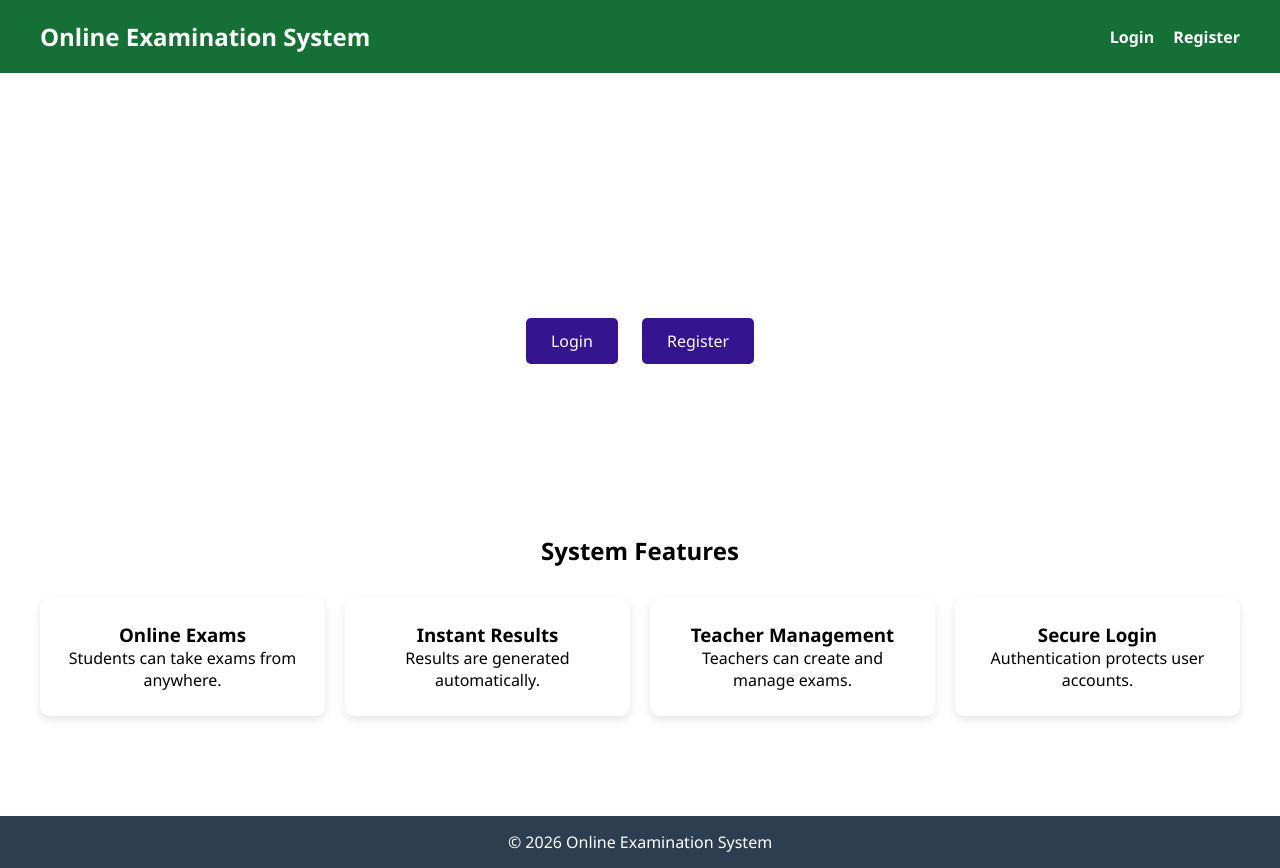
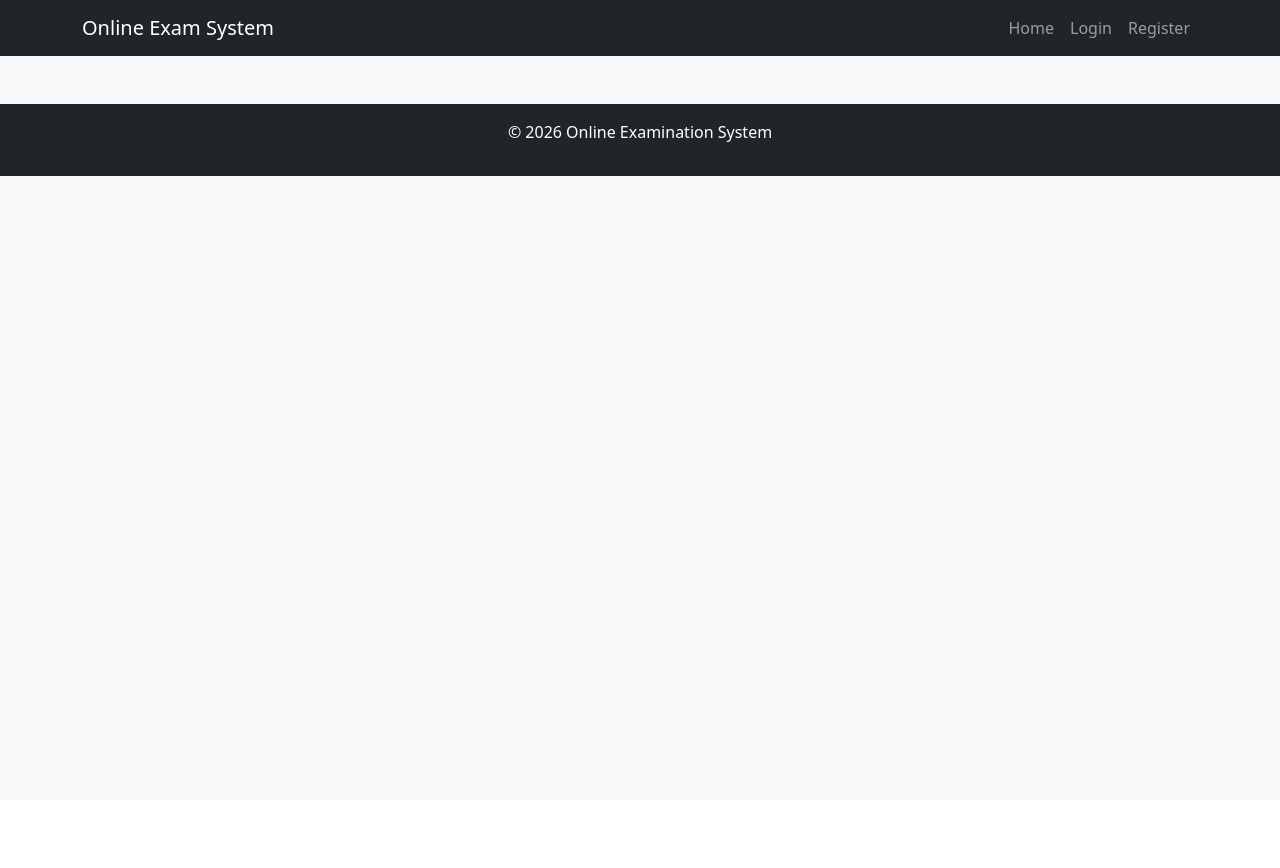
Before and after one commit to Yusuf8856/online-exam-system, a Django app: page / in a window 1280 px wide. After the commit the page ends 176 px from the top, so only its background shows below. Run offline with Django 5.2, Linux system fonts and the light colour scheme.

Commit message:
Revert "Added HOME_PAGE,LOGIN_PAGE,REGISTER_PAGE"
This reverts commit a5e7e5fbf91263d3bdb38968e2de799316324e2a.

```diff
--- a/backend/apps/users/urls.py
+++ b/backend/apps/users/urls.py
@@ -3,6 +3,4 @@ from . import views
 
 urlpatterns = [
     path('', views.home, name='home'),
-    path('login/', views.login_view, name='login'),
-    path('register/', views.register_view, name='register'),
 ]
--- a/backend/apps/users/views.py
+++ b/backend/apps/users/views.py
@@ -3,7 +3,3 @@ from django.shortcuts import render
 # Create your views here.
 def home(request):
     return render(request, "base.html")
-def login_view(request):
-    return render(request, 'auth/login.html')
-def register_view(request):
-    return render(request, 'auth/register.html')
--- a/backend/static/css/style.css
+++ b/backend/static/css/style.css
@@ -1,229 +1,3 @@
-/* Reset default spacing */
-*{
-margin:0;
-padding:0;
-box-sizing:border-box;
-font-family:Segoe UI, Arial;
+body {
+background-color: #f8f9fa;
 }
-
-/* ---------------- BODY BACKGROUND ---------------- */
-/* Remove flex here because it breaks multi-section pages like home page */
-body{
-min-height:100vh;
-background:linear-gradient(135deg,#276359);
-}
-
-/* ---------------- LOGIN / SIGNUP CENTER WRAPPER ---------------- */
-/* This wrapper centers only login/signup cards */
-.wrapper{
-width:100%;
-min-height:100vh;
-display:flex;
-justify-content:center;
-align-items:center;
-}
-
-/* ---------------- LOGIN CARD ---------------- */
-.login-card{
-width:500px;
-padding:40px;
-background:#8EBBA7;
-border-radius:12px;
-box-shadow:0 15px 35px rgba(0,0,0,0.2);
-text-align:center;
-}
-
-/* Title */
-.login-card h1{
-color:#147034;
-margin-bottom:5px;
-}
-
-/* Subtitle */
-.subtitle{
-color:#103477;
-margin-bottom:30px;
-}
-
-/* Form group spacing */
-.form-group{
-text-align:left;
-margin-bottom:20px;
-}
-
-/* Labels */
-.form-group label{
-font-weight:600;
-display:block;
-margin-bottom:6px;
-}
-
-/* Inputs and select */
-.form-group input,
-.form-group select{
-width:100%;
-padding:10px;
-border-radius:6px;
-border:1px solid #ccc;
-font-size:14px;
-}
-
-/* Input focus effect */
-.form-group input:focus,
-.form-group select:focus{
-border-color:#147034;
-outline:none;
-}
-
-/* ---------------- CAPTCHA ---------------- */
-.captcha-section{
-margin-top:10px;
-margin-bottom:20px;
-display:flex;
-align-items:center;
-gap:10px;
-}
-
-/* Captcha box */
-.captcha-box{
-display:flex;
-justify-content:space-between;
-align-items:center;
-margin-bottom:10px;
-gap:52px;
-}
-
-/* Captcha text */
-#captcha{
-font-size:20px;
-font-weight:bold;
-background:#f3f3f3;
-padding:8px 15px;
-border-radius:5px;
-letter-spacing:2px;
-}
-
-#captchaInput{
-flex:1;
-height:45px;
-padding:10px;
-font-size:14px;
-border-radius:6px;
-border:1px solid #ccc;
-}
-
-/* Refresh button */
-.captcha-box button{
-background:#147034;
-color:white;
-border:none;
-padding:6px 12px;
-border-radius:5px;
-cursor:pointer;
-}
-
-/* ---------------- BUTTON ---------------- */
-.login-btn{
-width:100%;
-padding:12px;
-background:#147034;
-color:white;
-border:none;
-border-radius:8px;
-font-size:16px;
-cursor:pointer;
-transition:0.3s;
-}
-
-/* Button hover */
-.login-btn:hover{
-background:#2e32a8;
-}
-
-/* Register link */
-.register-text{
-margin-top:15px;
-}
-
-.register-text a{
-color:#4e54c8;
-font-weight:bold;
-text-decoration:none;
-}
-
-/* ================= HOME PAGE STYLE ================= */
-
-/* Navigation bar */
-.navbar{
-display:flex;
-justify-content:space-between;
-align-items:center;
-padding:20px 40px;
-background:#147034;
-color:white;
-}
-
-/* Login/Register buttons in navbar */
-.nav-btn{
-color:white;
-text-decoration:none;
-margin-left:15px;
-font-weight:600;
-}
-
-/* ---------------- HERO SECTION ---------------- */
-/* Main introduction area */
-.hero{
-text-align:center;
-padding:100px 20px;
-color:white;
-}
-
-/* Hero buttons */
-.main-btn{
-display:inline-block;
-padding:12px 25px;
-margin:10px;
-background:#35148f;
-color:white;
-text-decoration:none;
-border-radius:5px;
-}
-
-.hero p{
-margin-top:20px;
-}
-.hero-buttons{
-margin-top:50px;
-}
-
-/* ---------------- FEATURES SECTION ---------------- */
-.features{
-padding:60px 40px;
-text-align:center;
-}
-
-/* Grid layout for feature cards */
-.feature-container{
-display:grid;
-grid-template-columns:repeat(auto-fit,minmax(220px,1fr));
-gap:20px;
-margin-top:30px;
-}
-
-/* Individual feature card */
-.feature-card{
-background:white;
-padding:25px;
-border-radius:10px;
-box-shadow:0 4px 10px rgba(0,0,0,0.1);
-}
-
-/* ---------------- FOOTER ---------------- */
-.footer{
-text-align:center;
-padding:15px;
-background:#2c3e50;
-color:white;
-margin-top:40px;
-}
--- a/backend/templates/base.html
+++ b/backend/templates/base.html
@@ -1,74 +1,89 @@
+{% load static %}
+
 <!DOCTYPE html>
-<html>
+<html lang="en">
+
 <head>
-    {% load static %}
-    <title>Online Examination System</title>
-    <link rel="stylesheet" href="{% static 'css/style.css' %}">
+
+<meta charset="UTF-8">
+<meta name="viewport" content="width=device-width, initial-scale=1.0">
+
+<title>{% block title %}Online Examination System{% endblock %}</title>
+
+<!-- Bootstrap CSS -->
+<link href="https://cdn.jsdelivr.net/npm/bootstrap@5.3.0/dist/css/bootstrap.min.css" rel="stylesheet">
+
+<!-- Custom CSS -->
+<link rel="stylesheet" href="{% static 'css/style.css' %}">
+
 </head>
+
 
 <body>
 
-<!-- Navigation Bar -->
-<div class="navbar">
-    <h2>Online Examination System</h2>
-    <div>
-        <a href="{% url 'login' %}" class="nav-btn">Login</a>
-        <a href="{% url 'register' %}" class="nav-btn">Register</a>
-    </div>
-</div>
+<!-- Navbar -->
 
-<!-- Hero Section -->
-<div class="hero">
+<nav class="navbar navbar-expand-lg navbar-dark bg-dark">
 
-    <h1>Welcome to Online Examination System</h1>
+<div class="container">
 
-    <p>
-        Conduct exams digitally with secure authentication,
-        automated evaluation and instant results.
-    </p>
+<a class="navbar-brand" href="/">Online Exam System</a>
 
-    <div class="hero-buttons">
-        <a href="{% url 'login' %}" class="main-btn">Login</a>
-        <a href="{% url 'register' %}" class="main-btn">Register</a>
-    </div>
+<button class="navbar-toggler" type="button" data-bs-toggle="collapse" data-bs-target="#navbarNav">
+<span class="navbar-toggler-icon"></span>
+</button>
+
+<div class="collapse navbar-collapse" id="navbarNav">
+
+<ul class="navbar-nav ms-auto">
+
+<li class="nav-item">
+<a class="nav-link" href="/">Home</a>
+</li>
+
+<li class="nav-item">
+<a class="nav-link" href="/login">Login</a>
+</li>
+
+<li class="nav-item">
+<a class="nav-link" href="/register">Register</a>
+</li>
+
+</ul>
 
 </div>
 
-<!-- Features Section -->
-<div class="features">
+</div>
 
-    <h2>System Features</h2>
+</nav>
 
-    <div class="feature-container">
+<!-- Page Content -->
 
-        <div class="feature-card">
-            <h3>Online Exams</h3>
-            <p>Students can take exams from anywhere.</p>
-        </div>
+<div class="container mt-4">
 
-        <div class="feature-card">
-            <h3>Instant Results</h3>
-            <p>Results are generated automatically.</p>
-        </div>
+{% block content %}
 
-        <div class="feature-card">
-            <h3>Teacher Management</h3>
-            <p>Teachers can create and manage exams.</p>
-        </div>
-
-        <div class="feature-card">
-            <h3>Secure Login</h3>
-            <p>Authentication protects user accounts.</p>
-        </div>
-
-    </div>
+{% endblock %}
 
 </div>
 
 <!-- Footer -->
-<div class="footer">
-    <p>© 2026 Online Examination System</p>
-</div>
+
+<footer class="bg-dark text-white text-center p-3 mt-5">
+
+<p>© 2026 Online Examination System</p>
+
+</footer>
+
+
+<!-- Bootstrap JS -->
+
+<script src="https://cdn.jsdelivr.net/npm/bootstrap@5.3.0/dist/js/bootstrap.bundle.min.js"></script>
+
+<!-- Custom JS -->
+
+<script src="{% static 'js/main.js' %}"></script>
 
 </body>
+
 </html>
```
Also changed, not shown: backend/static/js/main.js (deleted, +0 -44 lines), backend/templates/auth/login.html (deleted, +0 -93 lines), backend/templates/auth/register.html (deleted, +0 -172 lines), backend/backend/urls.py (line endings or trailing spaces).
